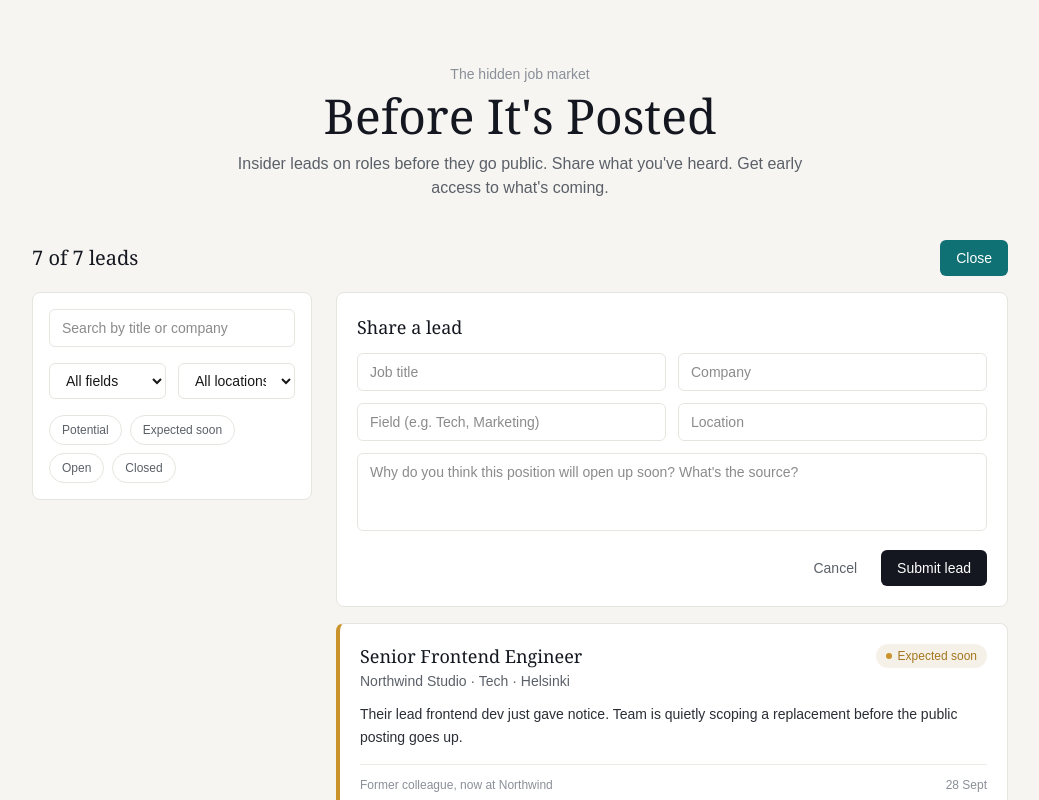
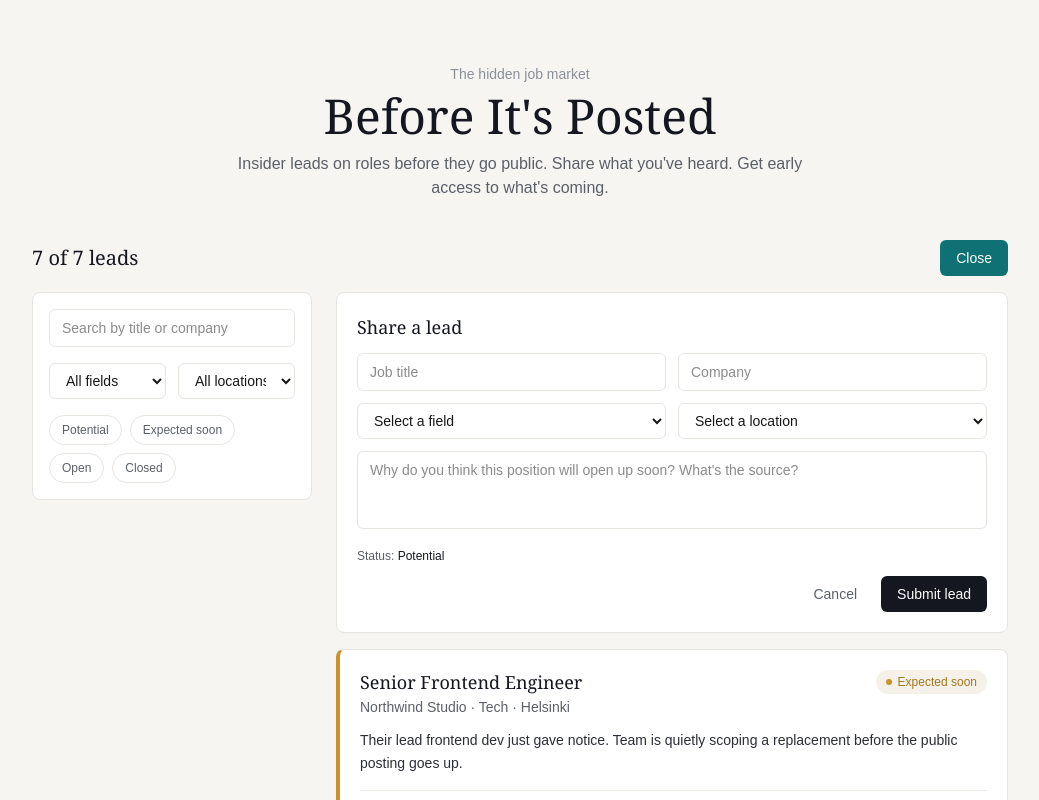
Before and after one commit to Nyukaa/Before_It-s_Posted, a Next.js app: page / in a window 1280 px wide. Both pictures are taken after a click on the button "Share a lead". Shown: the top 800 px of the page, without its empty margins (120-1159 px from the left). Built offline with nearby package versions, Linux system fonts and the light colour scheme.

Commit message:
feat: enhance SubmissionForm with dynamic field and location selection

```diff
--- a/src/app/page.tsx
+++ b/src/app/page.tsx
@@ -86,7 +86,12 @@ export default function HomePage() {
 
           <div className="space-y-4">
             {showForm && (
-              <SubmissionForm onSubmit={handleNewLead} onCancel={() => setShowForm(false)} />
+              <SubmissionForm
+                onSubmit={handleNewLead}
+                onCancel={() => setShowForm(false)}
+                availableFields={availableFields}
+                availableLocations={availableLocations}
+              />
             )}
 
             {filteredOpportunities.length === 0 ? (
--- a/src/components/SubmissionForm.tsx
+++ b/src/components/SubmissionForm.tsx
@@ -1,12 +1,19 @@
 import { useState } from "react";
-import { Opportunity } from "@/lib/types";
+import { Opportunity, STATUS_LABELS } from "@/lib/types";
 
 type SubmissionFormProps = {
   onSubmit: (opportunity: Opportunity) => void;
   onCancel: () => void;
+  availableFields: string[];
+  availableLocations: string[];
 };
 
-export default function SubmissionForm({ onSubmit, onCancel }: SubmissionFormProps) {
+export default function SubmissionForm({
+  onSubmit,
+  onCancel,
+  availableFields,
+  availableLocations,
+}: SubmissionFormProps) {
   const [title, setTitle] = useState("");
   const [company, setCompany] = useState("");
   const [field, setField] = useState("");
@@ -59,20 +66,31 @@ export default function SubmissionForm({ onSubmit, onCancel }: SubmissionFormPro
           required
           className="px-3 py-2 border border-[#E7E5E0] rounded-md text-sm focus:outline-none focus:border-[#0F7173]"
         />
-        <input
-          type="text"
+        <select
           value={field}
           onChange={(e) => setField(e.target.value)}
-          placeholder="Field (e.g. Tech, Marketing)"
-          className="px-3 py-2 border border-[#E7E5E0] rounded-md text-sm focus:outline-none focus:border-[#0F7173]"
-        />
-        <input
-          type="text"
+          className="px-3 py-2 border border-[#E7E5E0] rounded-md text-sm bg-white focus:outline-none focus:border-[#0F7173]"
+        >
+          <option value="">Select a field</option>
+          {availableFields.map((f) => (
+            <option key={f} value={f}>
+              {f}
+            </option>
+          ))}
+        </select>
+
+        <select
           value={location}
           onChange={(e) => setLocation(e.target.value)}
-          placeholder="Location"
-          className="px-3 py-2 border border-[#E7E5E0] rounded-md text-sm focus:outline-none focus:border-[#0F7173]"
-        />
+          className="px-3 py-2 border border-[#E7E5E0] rounded-md text-sm bg-white focus:outline-none focus:border-[#0F7173]"
+        >
+          <option value="">Select a location</option>
+          {availableLocations.map((loc) => (
+            <option key={loc} value={loc}>
+              {loc}
+            </option>
+          ))}
+        </select>
       </div>
 
       <textarea
@@ -83,6 +101,12 @@ export default function SubmissionForm({ onSubmit, onCancel }: SubmissionFormPro
         rows={3}
         className="w-full px-3 py-2 border border-[#E7E5E0] rounded-md text-sm resize-none focus:outline-none focus:border-[#0F7173]"
       />
+
+      <div className="flex items-center justify-between">
+        <span className="text-xs text-[#5B6068]">
+          Status: <span className="font-medium text-[#14171F]">{STATUS_LABELS.potential}</span>
+        </span>
+      </div>
 
       <div className="flex gap-2 justify-end">
         <button
```
